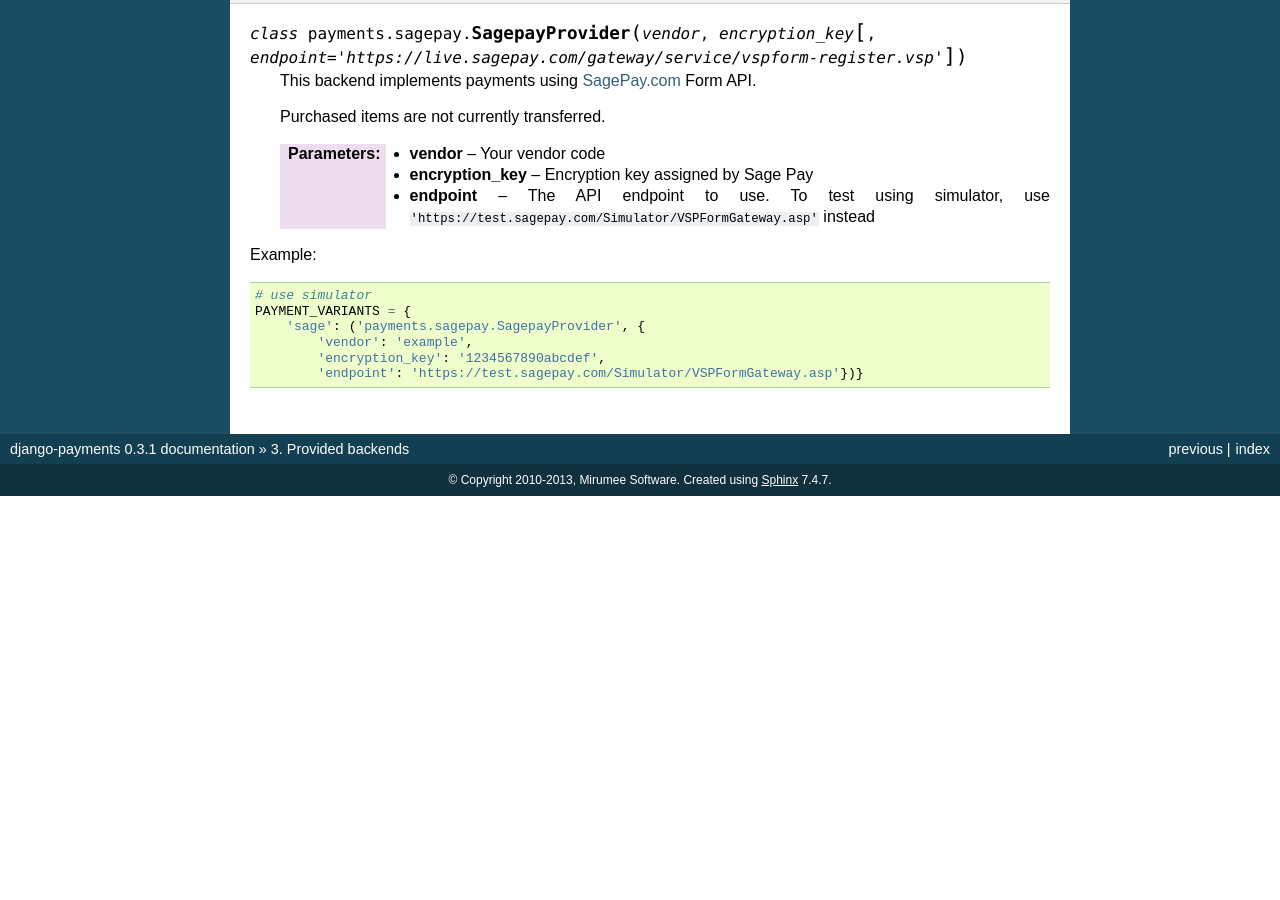
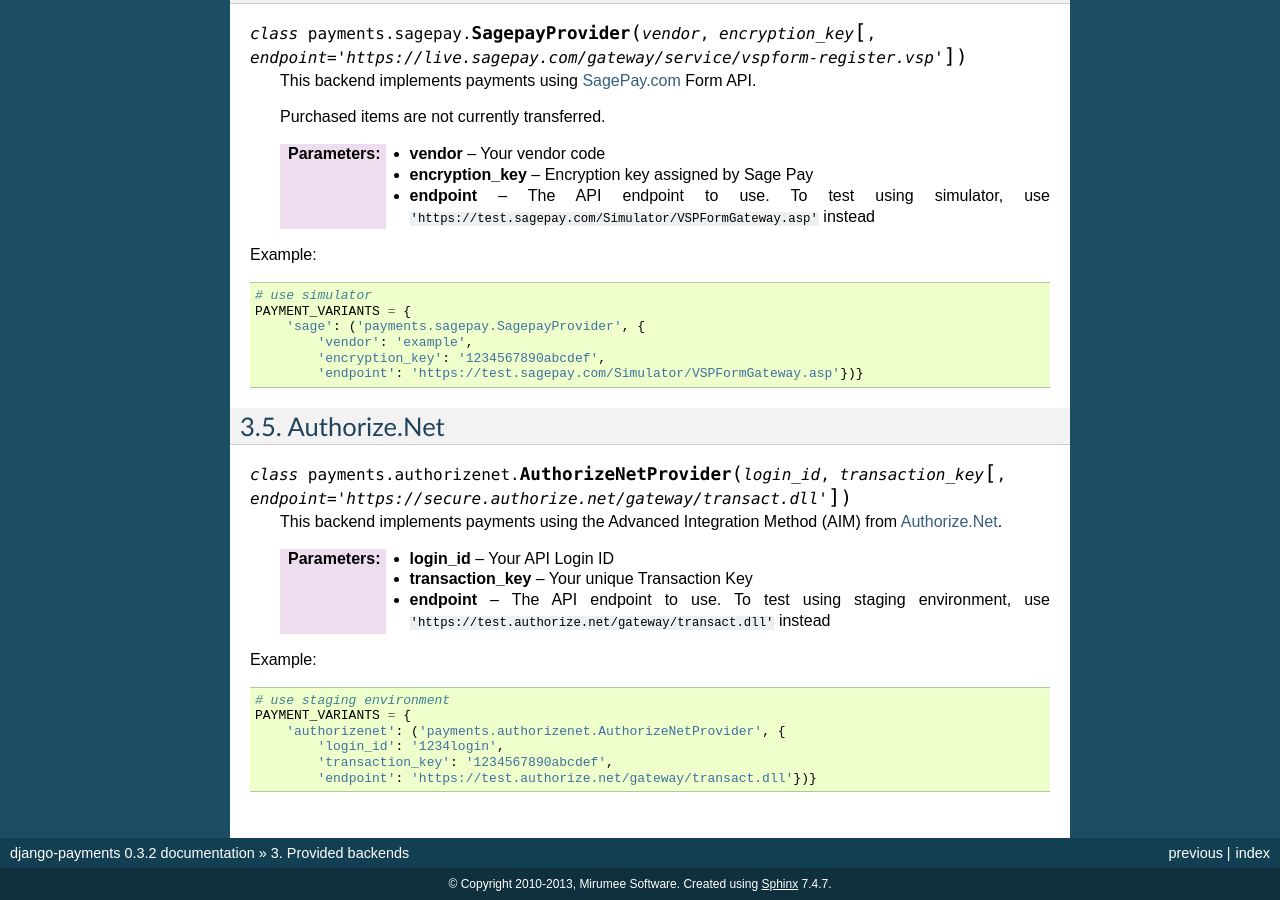
Before and after one commit to jazzband/django-payments, a Sphinx documentation site: the page built from doc/modules.rst, in a window 1280 px wide and 900 px high, scrolled down 1479 px. Built offline with Sphinx 7.4.7, drawn with Linux system fonts in a browser that asks for light colours; before the commit the page ends 1975 px from its top, so only the background shows below that; some of the changed text lies outside the part shown.

Commit message:
Add docs for authorize.net gateway

```diff
--- a/doc/conf.py
+++ b/doc/conf.py
@@ -45,7 +45,7 @@
 # The short X.Y version.
 version = '0.3'
 # The full version, including alpha/beta/rc tags.
-release = '0.3.1'
+release = '0.3.2'
 
 # The language for content autogenerated by Sphinx. Refer to documentation
 # for a list of supported languages.
--- a/doc/install.rst
+++ b/doc/install.rst
@@ -41,7 +41,7 @@
 #. Write a view that will handle the payment. You can obtain a form instance by passing POST data to ``payment.get_form()``::
 
       # mypaymentapp/views.py
-      from django.shortcuts import get_object_or_404
+      from django.shortcuts import get_object_or_404, redirect
       from django.template.response import TemplateResponse
       from payments import get_payment_model, RedirectNeeded
 
--- a/doc/modules.rst
+++ b/doc/modules.rst
@@ -96,3 +96,23 @@
            'vendor': 'example',
            'encryption_key': '1234567890abcdef',
            'endpoint': 'https://test.sagepay.com/Simulator/VSPFormGateway.asp'})}
+
+Authorize.Net
+--------
+
+.. class:: payments.authorizenet.AuthorizeNetProvider(login_id, transaction_key[, endpoint='https://secure.authorize.net/gateway/transact.dll'])
+
+   This backend implements payments using the Advanced Integration Method (AIM) from `Authorize.Net <https://www.authorize.net/>`_.
+
+   :param login_id: Your API Login ID
+   :param transaction_key: Your unique Transaction Key
+   :param endpoint: The API endpoint to use. To test using staging environment, use ``'https://test.authorize.net/gateway/transact.dll'`` instead
+
+Example::
+
+   # use staging environment
+   PAYMENT_VARIANTS = {
+       'authorizenet': ('payments.authorizenet.AuthorizeNetProvider', {
+           'login_id': '1234login',
+           'transaction_key': '1234567890abcdef',
+           'endpoint': 'https://test.authorize.net/gateway/transact.dll'})}
```
